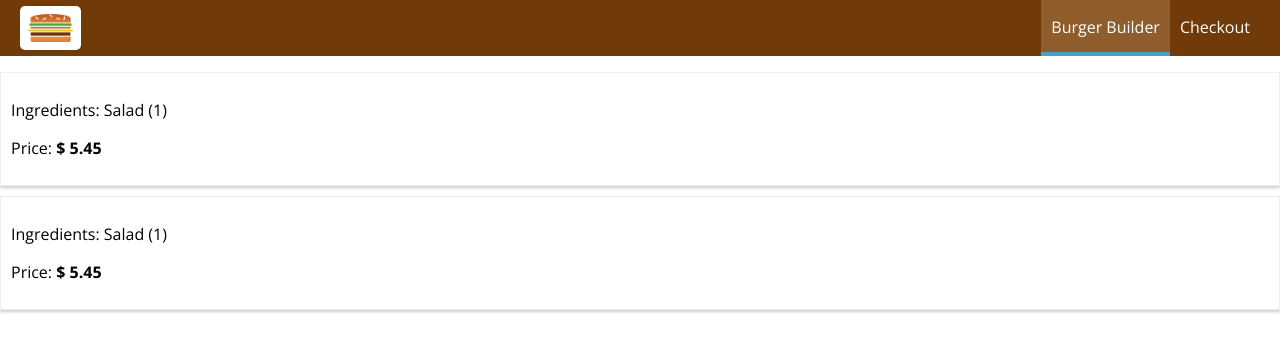
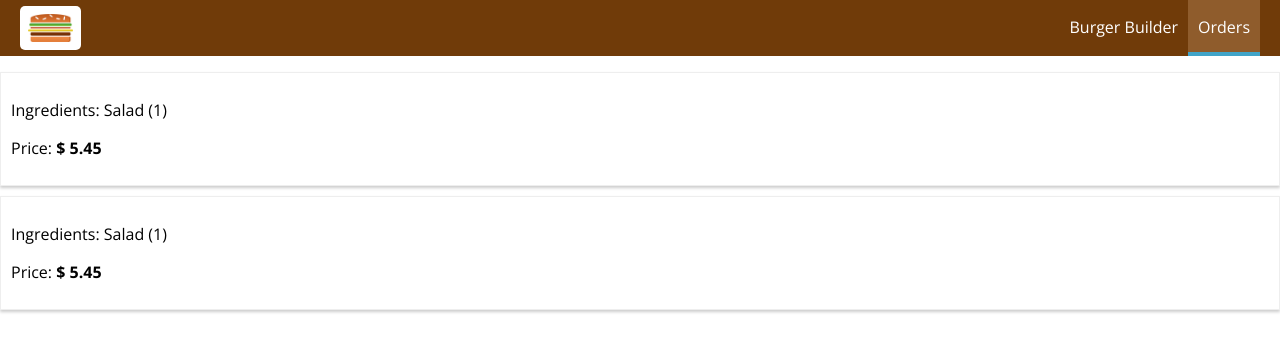
Before and after one commit to JKCodes/burger-builder, a React app: page /orders in a window 1280 px wide. Shown: the top 352 px of the page. Built offline with nearby package versions, Linux system fonts and the light colour scheme.

Commit message:
change anchor tags to NavLinks

```diff
--- a/src/components/Navigation/NavigationItems/NavigationItem/NavigationItem.js
+++ b/src/components/Navigation/NavigationItems/NavigationItem/NavigationItem.js
@@ -1,12 +1,15 @@
 import React from 'react';
+import { NavLink } from 'react-router-dom';
 
 import styles from './NavigationItem.css';
 
 const navigationItem = ( props ) => (
     <li className={styles.NavigationItem}>
-        <a
-            href={props.link}
-            className={props.active ? styles.active : null}>{props.children}</a>
+        <NavLink
+            to={props.link}
+            exact
+            activeClassName={styles.active}
+            >{props.children}</NavLink>
     </li>
 );
 
--- a/src/components/Navigation/NavigationItems/NavigationItems.js
+++ b/src/components/Navigation/NavigationItems/NavigationItems.js
@@ -5,8 +5,8 @@
 
 const navigationItems = () => (
   <ul className={styles.NavigationItems}>
-    <NavigationItem link="/" active>Burger Builder</NavigationItem>
-    <NavigationItem link="/">Checkout</NavigationItem>
+    <NavigationItem link="/">Burger Builder</NavigationItem>
+    <NavigationItem link="/orders">Orders</NavigationItem>
   </ul>
 );
 
```
